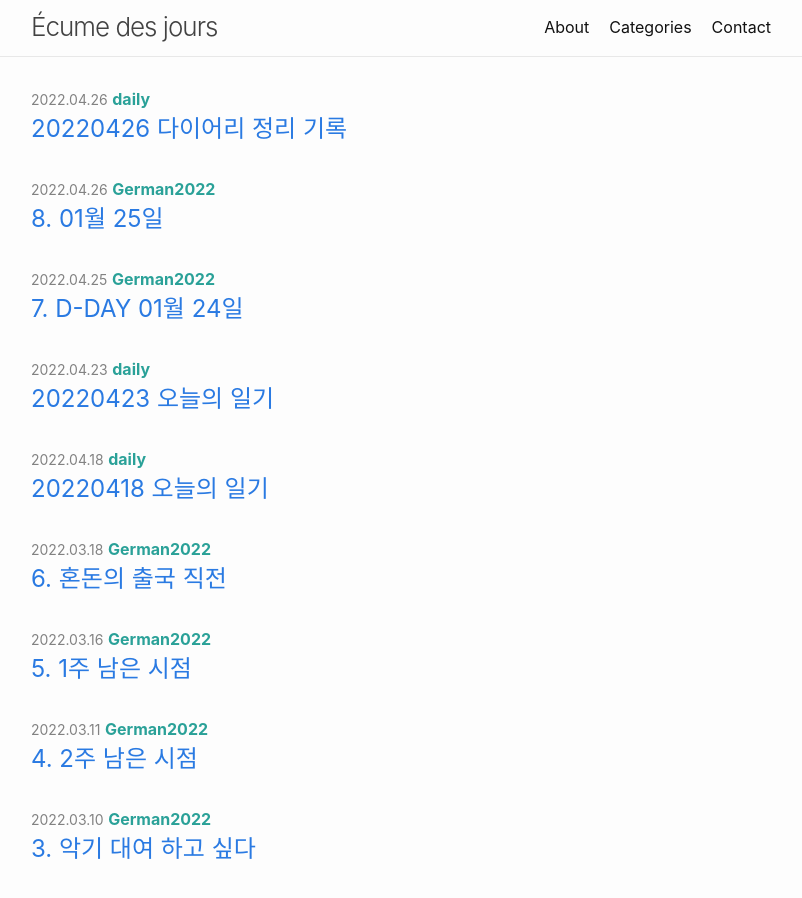
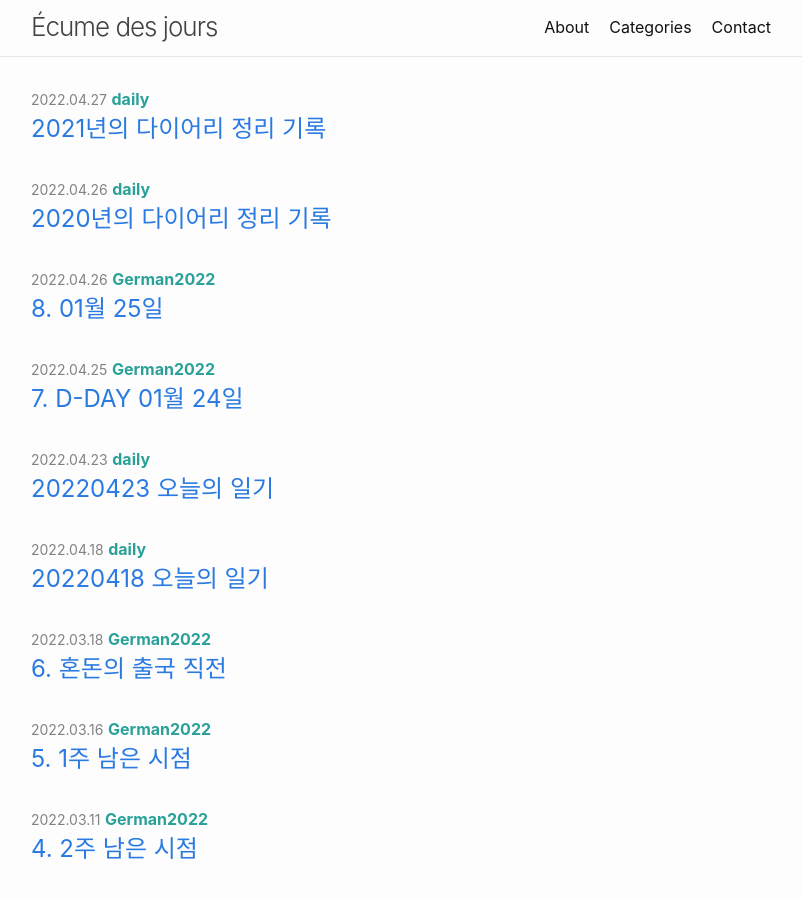
Before and after one commit to myowoon/myowoon.github.io, a Jekyll site: the page built from index.md, in a window 1280 px wide and 900 px high. Shown: the whole window, without its empty margins (239-1041 px from the left). Built offline with Jekyll 4.4.1, drawn with Linux system fonts in a browser that asks for light colours.

Commit message:
Update diary-series posts

```diff
--- a/_posts/daily/2022-04-26-20220426.md
+++ b/_posts/daily/2022-04-26-2020-diary.md
@@ -1,32 +1,32 @@
 ---
 layout: post
-title: "20220426 다이어리 정리 기록"
+title: "2020년의 다이어리 정리 기록"
 categories: ["daily"]
 ---
 
 2020년 다이어리 정리하다 그냥 웃긴거 남겨본다.
 
-2020년 9월 18일 금요일
+2020년 9월 18일 금요일 <br />
 같이 일하는 분들과 치킨 먹었다. '옆자리 분은 나에게 월 해도 잘 할 사람이라고 해주셔서 너무 감격스럽다.'라고 적혀 있다. 그리고 나는 점심 메뉴 고르는 것을 좋아했었다. 점심 메뉴 스프레드시트도 만들었었다.
 
-2020년 9월 20일 일요일
+2020년 9월 20일 일요일 <br />
 평일처럼 출근했고 찔끔찔끔 눈물이 났다고 했다.
 
-2020년 10월 9일 금요일 (한글날이라 빨간날이었음)
-2020년 10월 10일 토요일
-2020년 10월 11일 일요일
+2020년 10월 9일 금요일 (한글날이라 빨간날이었음) <br />
+2020년 10월 10일 토요일 <br />
+2020년 10월 11일 일요일 <br />
 
 => 3일 다 출근했다고 기록되어 있다. 그리고 하트가 5개나 그려져 있다. 제정신이 아니었던 것 같다.
 
 10월 일기는 전반적으로 야근과 주말 출근으로 힘들고, 좋아하지 않는 술과 피워본 적 없는 담배가 땡긴다는 말이 많았다. 쉬는 날 없이 출근하던 때라 스스로도 판단력이 낮아진 게 느껴졌었다. 그리고 원래는 퇴근 후 저녁에 짬내서 하고싶은 공부했는데 야근으로 못 한지 몇 달 지난 시기였다.
 
-2020년 10월 16일 금요일
+2020년 10월 16일 금요일 <br />
 '야근이 디폴트네 아주?.. 흥 칫 뿡'이라고 적혀 있다.
 
-2020년 12월 19일 토요일
+2020년 12월 19일 토요일 <br />
 '오늘도 뚠뚠 일한다..'라고 적혀 있다.
 
-2020년 12월 28일 월요일
+2020년 12월 28일 월요일 <br />
 '메인 퍼블리셔 두 명이 추가로 탈주하셨다. 아주 힘들어질 거 같다.'라고 적혀 있다. 다시 떠올려보니 무단 탈주는 아닌데(무단 탈주하는 사람도 있었다) 계약 기간이 끝나고 갱신하지 않은 것 뿐이었다. 하지만 프로젝트는 예상보다 길어지고 있었고 마무리 되지 않은 상태였고 프로젝트의 핵심 인력이었기 때문에 탈주라고 간주했다. 지금은 다 지난 일.
 
 2020년에는 어쩌다 보니 다이어리를 두 개 썼는데 다른 큰 다이어리는 데일리 형식이라서 일기 같은게 많다. 그리고 전전 직장에서 안좋은 말 들은게 많아서 그런지 우울하다. 연말의 흐려진 판단력으로 한 멍청한 일도, 잊고 있었는데 다시 안보는게 나았을 뻔했다.
--- /dev/null
+++ b/_posts/daily/2022-04-27-2021-diary.md
@@ -0,0 +1,22 @@
+---
+layout: post
+title: "2021년의 다이어리 정리 기록"
+categories: ["daily"]
+---
+
+2021년 다이어리도 찾았다.
+
+2021년 06월 24일 목요일 <br />
+평소 라떼가 맛있던 카페에서 자몽허니블랙티를 마셔봤다. 엄청 맛있었다.
+
+2021년 06월 27일 일요일 <br />
+(오프라인)수업 듣는데 강사님이 설명을 잘 해주신다. 약각 롤모델.
+
+2021년 07월 31일 토요일 <br />
+힘든데, 아무 생각 없이 튼 드라마에서 동명이인의 나왔다. 어색하다.
+
+2021년 10월 17일 일요일 <br />
+포포인츠 애프터눈 티세트 먹고 싶었는데 사촌 동생이 놀러오게 되어서 같이 먹었다.
+호텔 위치가 역세권이 아니라서 그런가 한적하고 쾌적하게 먹을 수 있었다. 조용한데 저렴하고 맛도 좋았다. 2시간 이용 시간 다 안채울 줄 알았는데 끝까지 있다가 나오게 되었다. 커피도 그냥 가져다 먹을 수 있고 얼음이랑 물도 편하게 먹을 수 있어서 좋았다.
+
+다이어리 보다가 느낀점인데 내가 이력서에는 뭐든 빨리 배운다고 썼지만 사실은 굉장히 느린 것 같다. 1년 전, 2년 전에 뭐뭐 공부하고 해야지 라고 썼는데 정말 오래걸렸다.
```
